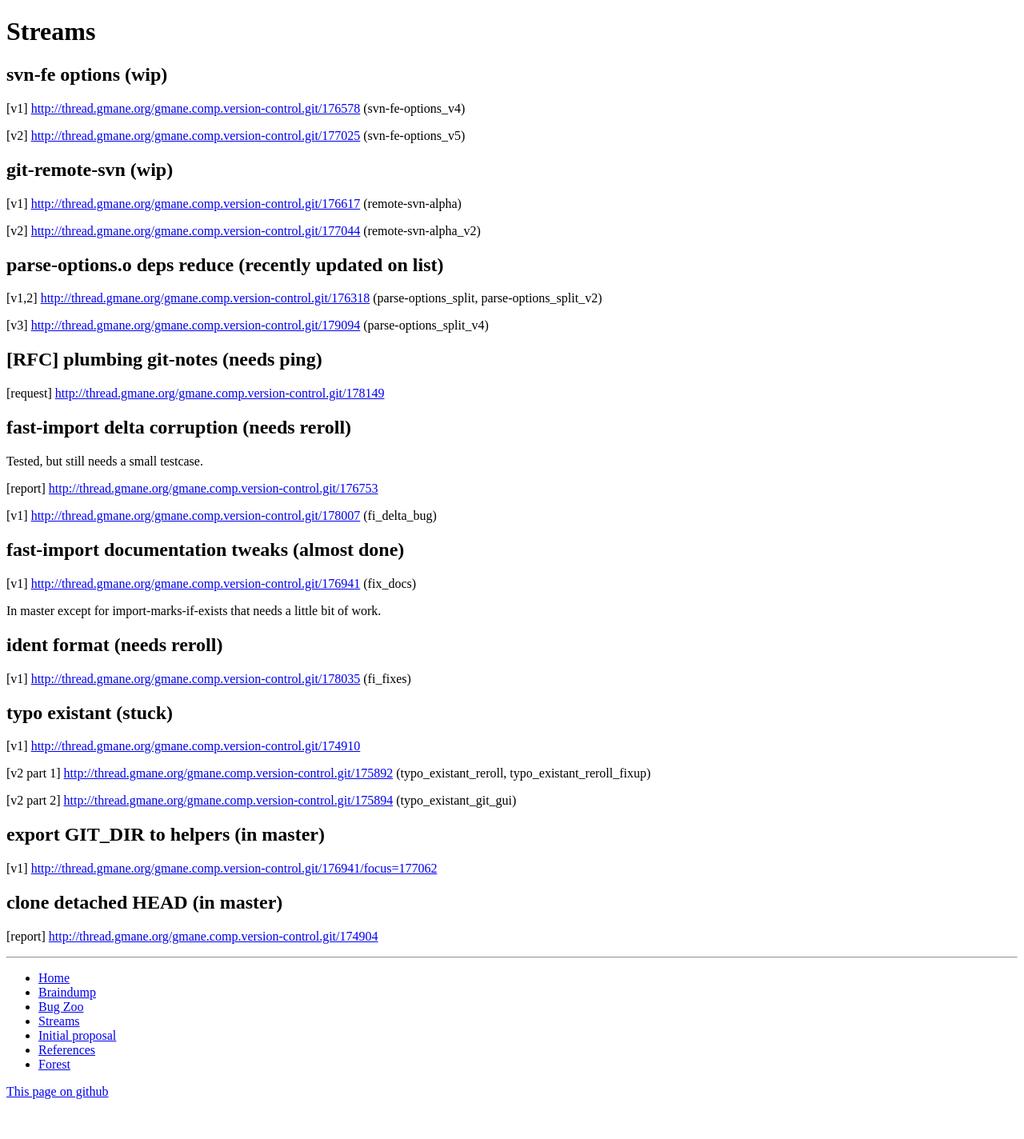
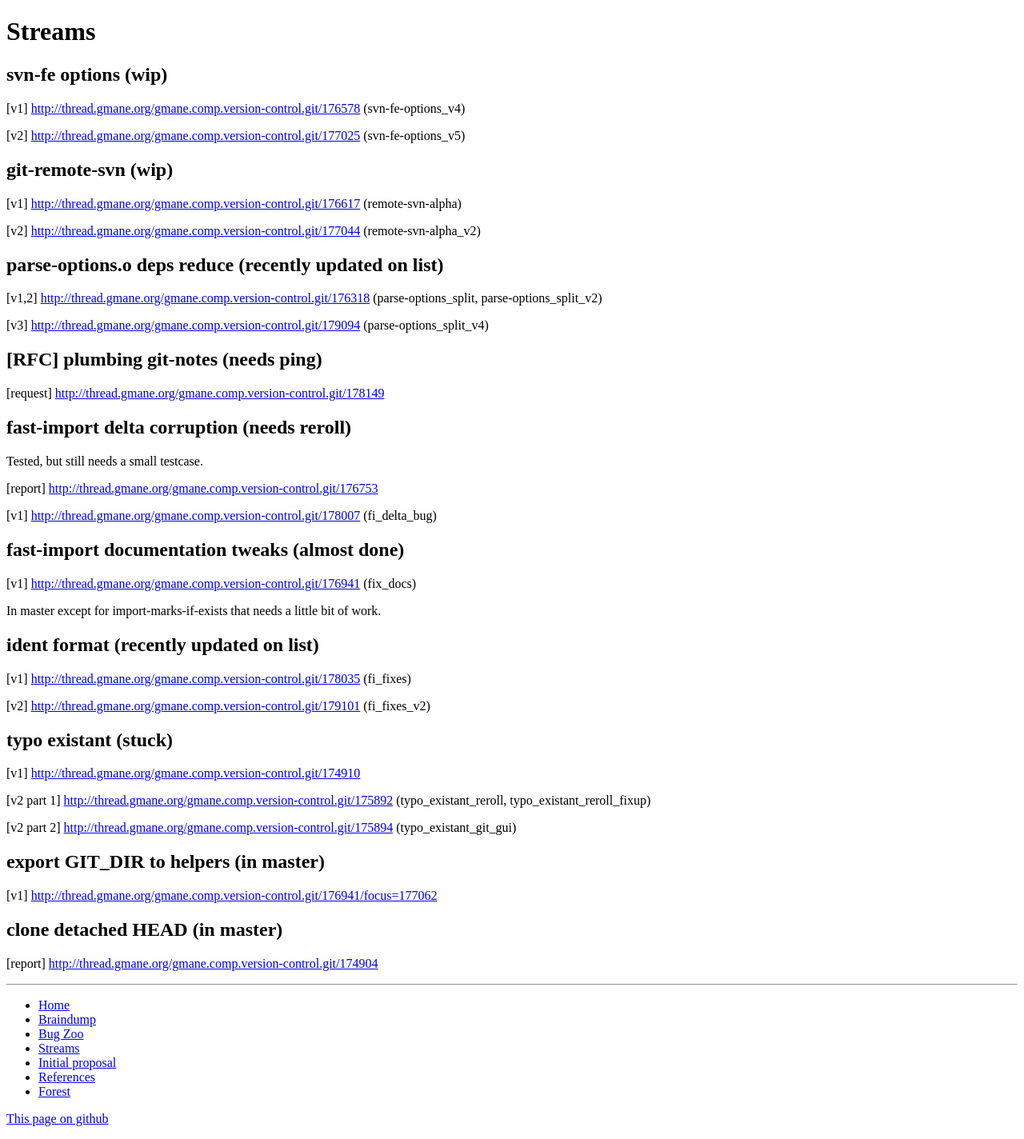
Before and after one commit to divanorama/gsoc11, a Jekyll site: the page built from streams.html, in a window 1280 px wide. Shown: the whole page at 80% size. Built offline with Jekyll 4.4.1, drawn with Linux system fonts in a browser that asks for light colours; before the commit the page ends 1390 px from its top, so only the background shows below that.

Commit message:
Update ident parsing series status.

```diff
--- a/streams.html
+++ b/streams.html
@@ -35,9 +35,11 @@ title: Streams
 (fix_docs) </p>
 <p> In master except for import-marks-if-exists that needs a little bit of work. </p>
 
-<h2>ident format (needs reroll)</h2>
+<h2>ident format (recently updated on list)</h2>
 <p> [v1] <a href="http://thread.gmane.org/gmane.comp.version-control.git/178035">http://thread.gmane.org/gmane.comp.version-control.git/178035</a>
 (fi_fixes) </p>
+<p> [v2] <a href="http://thread.gmane.org/gmane.comp.version-control.git/179101">http://thread.gmane.org/gmane.comp.version-control.git/179101</a>
+(fi_fixes_v2) </p>
 
 <h2>typo existant (stuck)</h2>
 <p> [v1] <a href="http://thread.gmane.org/gmane.comp.version-control.git/174910">http://thread.gmane.org/gmane.comp.version-control.git/174910</a> </p>
```
